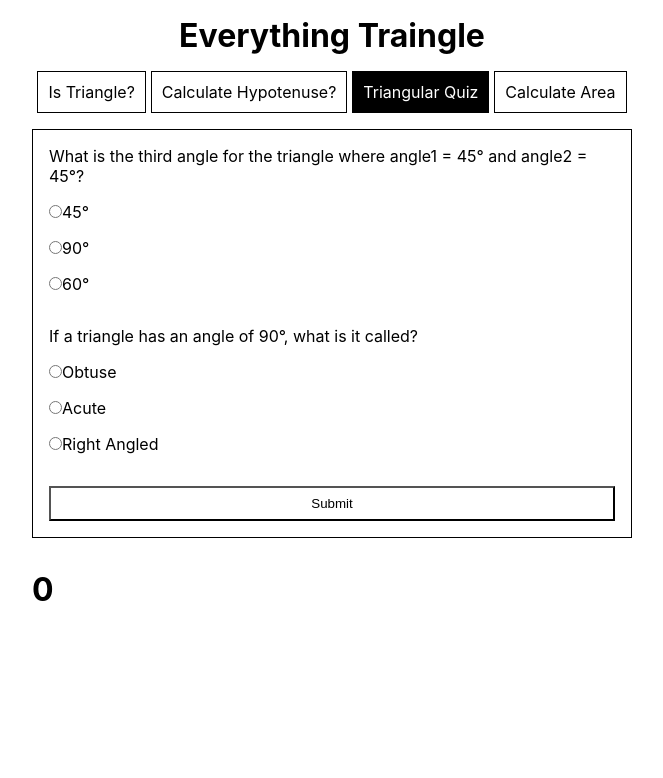
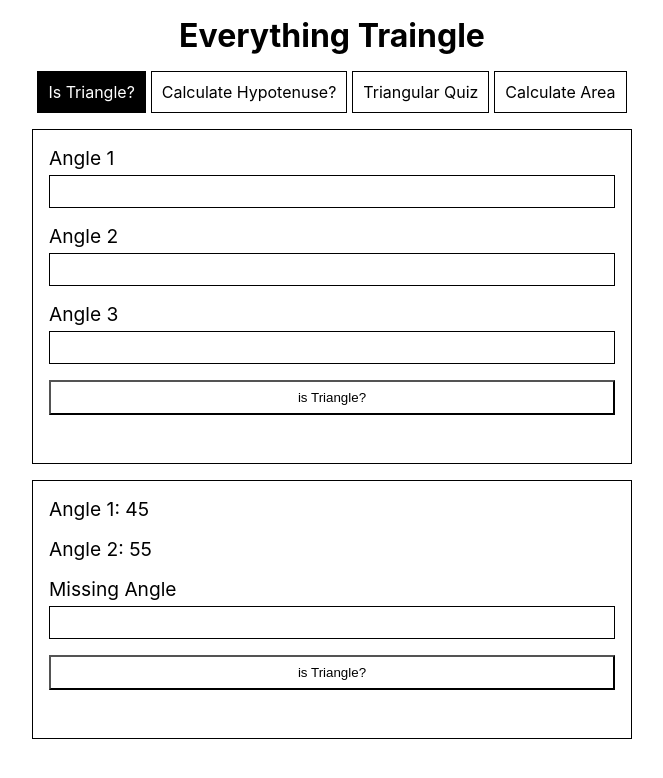
Before and after one commit to wasim7raja10/do-you-know-your-triangles, a React (Create React App) app: page / in a window 1280 px wide. Shown: the top 778 px of the page, without its empty margins (308-971 px from the left). Built offline with nearby package versions, Linux system fonts and the light colour scheme; the HTML template or start-up script is replaced by a standard one.

Commit message:
changed default tab

```diff
--- a/src/App.jsx
+++ b/src/App.jsx
@@ -6,7 +6,7 @@ import IsTraingle from "./components/IsTraingle";
 import Quiz from "./components/Quiz";
 
 function App() {
-  const [tab, setTab] = useState("tab3");
+  const [tab, setTab] = useState("tab1");
   return (
     <div className="App">
       <h1>Everything Traingle</h1>
```
